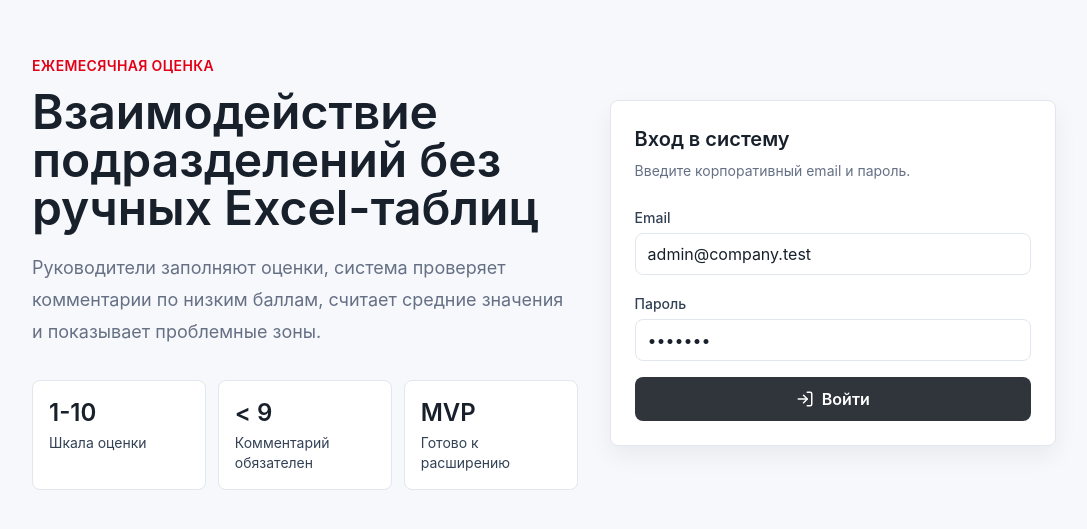
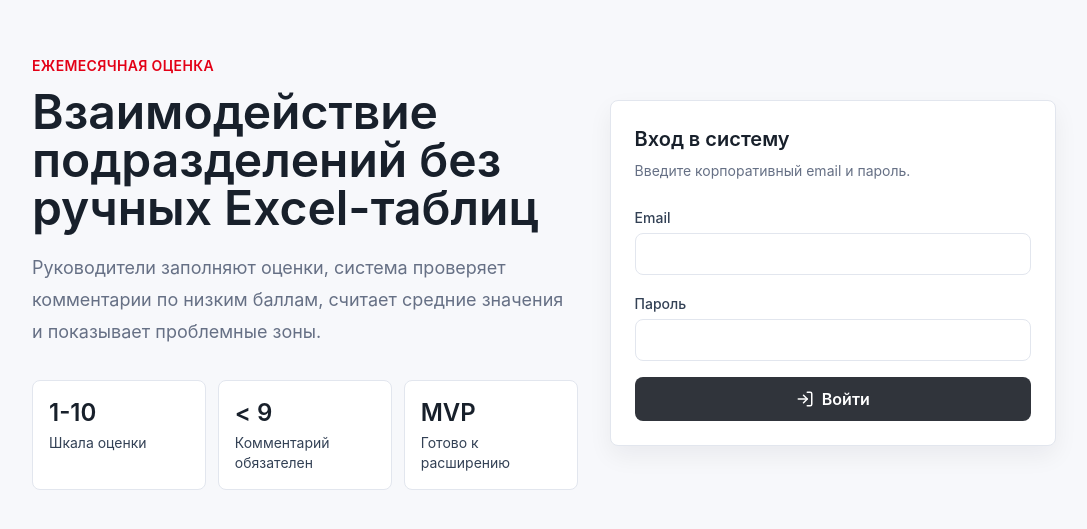
Before and after one commit to arseniymaslov-commits/hr-assessment, a Next.js app: page /login in a window 1280 px wide. Shown: the part 127-656 px from the top of the page, without its empty margins (96-1183 px from the left). Built offline with nearby package versions, Linux system fonts and the light colour scheme; no server answers.

Commit message:
Remove demo admin login defaults

```diff
--- a/components/login-form.tsx
+++ b/components/login-form.tsx
@@ -4,8 +4,8 @@ import { useState } from "react";
 import { KeyRound, LogIn } from "lucide-react";
 
 export default function LoginForm() {
-  const [email, setEmail] = useState("admin@company.test");
-  const [password, setPassword] = useState("demo123");
+  const [email, setEmail] = useState("");
+  const [password, setPassword] = useState("");
   const [newPassword, setNewPassword] = useState("");
   const [confirmPassword, setConfirmPassword] = useState("");
   const [needsPasswordSetup, setNeedsPasswordSetup] = useState(false);
```
